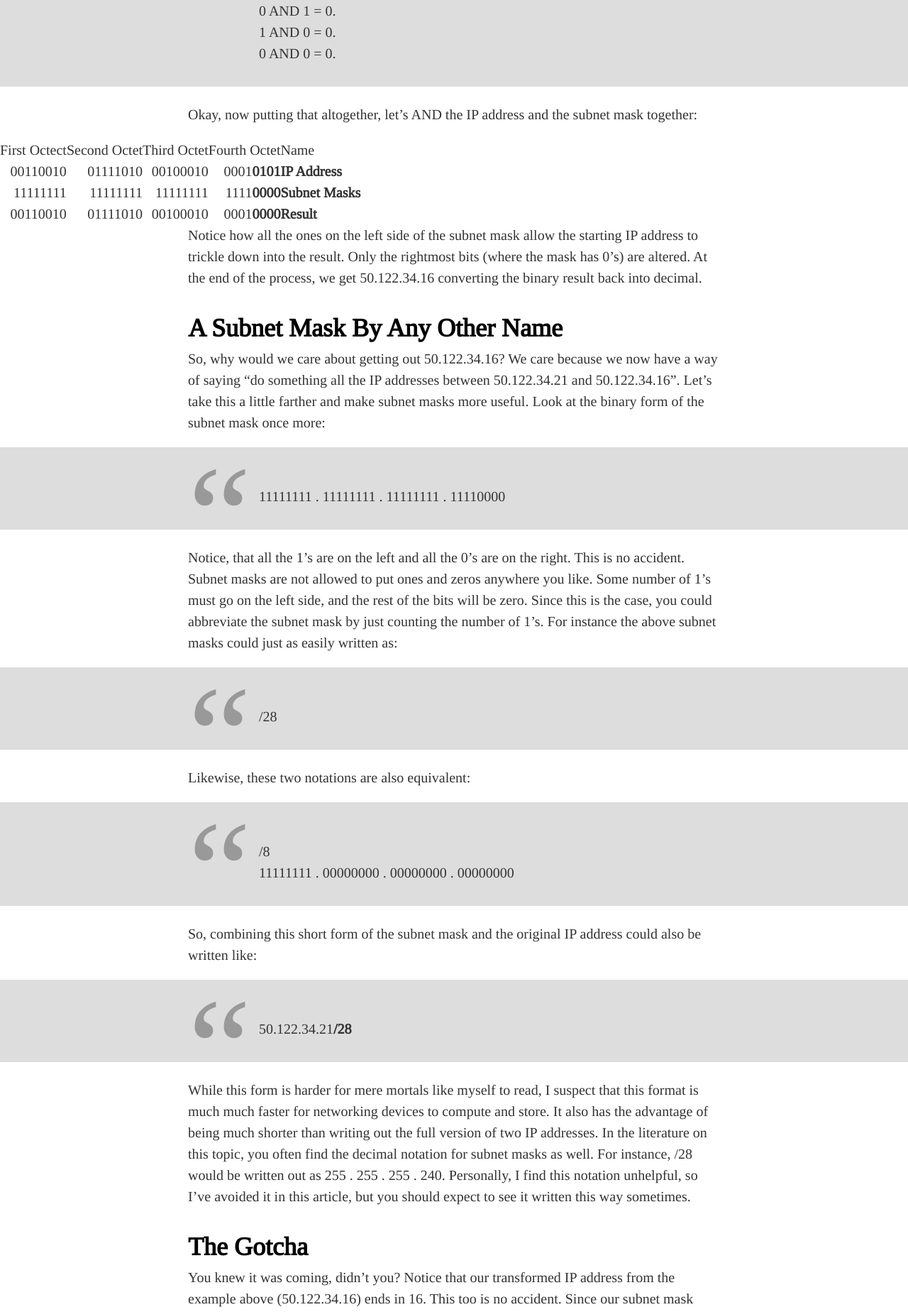
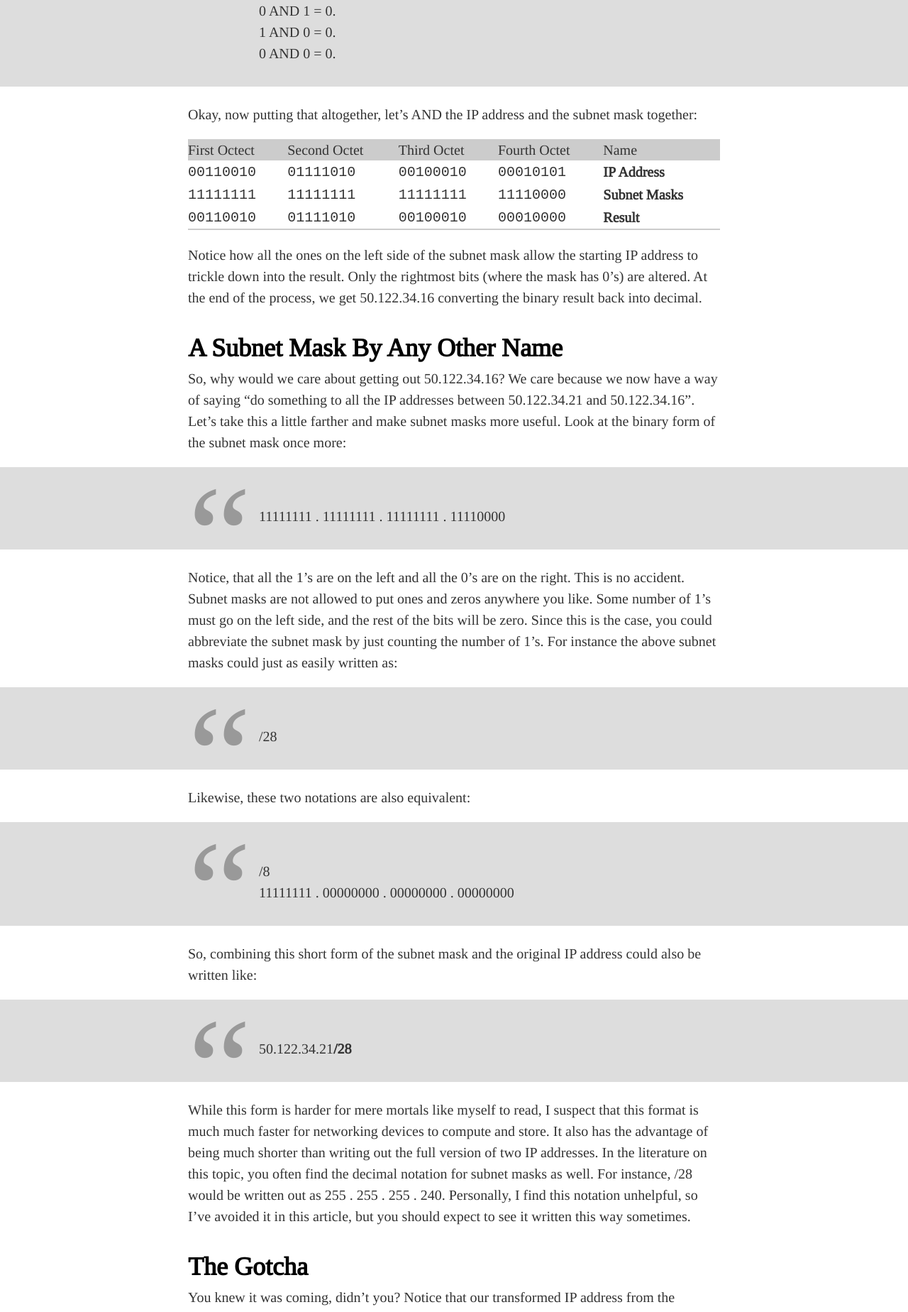
Before and after one commit to brycefisher/brycefisher.github.io-jekyll, a Jekyll site: the page built from _posts/2013-10-05-the-missing-guide-to-subnet-masks.md, in a window 1280 px wide. Shown: the part 1312-3160 px from the top of the page at 71% size. Built offline with Jekyll 4.4.1, drawn with Linux system fonts in a browser that asks for light colours; comment, search, counter and statistics services are not loaded.

Commit message:
Formatted simple tables for subnet mask guide

```diff
--- a/_posts/2013-10-05-the-missing-guide-to-subnet-masks.md
+++ b/_posts/2013-10-05-the-missing-guide-to-subnet-masks.md
@@ -28,18 +28,18 @@ All subnet masks use boolean AND to combine the IP Address and the mask. Let's r
 
 Okay, now putting that altogether, let's AND the IP address and the subnet mask together:
 
-| First Octect | Second Octet | Third Octet | Fourth Octet | Name |
-|------------------:|---------------------:|------------------:|---------------------:|:---------------------|
-| 00110010  | 01111010 | 00100010 | 0001**0101** | **IP Address**      |
-| 11111111   | 11111111  | 11111111   | 1111**0000**  | **Subnet Masks** |
-| 00110010 | 01111010 | 00100010  | 0001**0000** | **Result**             |
+|First Octect |Second Octet |Third Octet |Fourth Octet |              Name|
+|-------------|-------------|------------|-------------|------------------|
+|`00110010`   |`01111010`   |`00100010`  |`00010101`   |    **IP Address**|
+|`11111111`   |`11111111`   |`11111111`  |`11110000`   |  **Subnet Masks**|
+|`00110010`   |`01111010`   |`00100010`  |`00010000`   |        **Result**|
 
 Notice how all the ones on the left side of the subnet mask allow the starting IP address to trickle down into the result. Only the rightmost bits (where the mask has 0's) are altered. At the end of the process, we get 50.122.34.16 converting the binary result back into decimal.
 
 A Subnet Mask By Any Other Name
 -----------------------------------------------------
 
-So, why would we care about getting out 50.122.34.16? We care because we now have a way of saying "do something all the IP addresses between 50.122.34.21 and 50.122.34.16". Let's take this a little farther and make subnet masks more useful. Look at the binary form of the subnet mask once more:
+So, why would we care about getting out 50.122.34.16? We care because we now have a way of saying "do something to all the IP addresses between 50.122.34.21 and 50.122.34.16". Let's take this a little farther and make subnet masks more useful. Look at the binary form of the subnet mask once more:
 
 > 11111111 . 11111111 . 11111111 . 11110000
 
--- a/css/screen.css
+++ b/css/screen.css
@@ -308,14 +308,17 @@ blockquote + h2, blockquote + h3, blockquote + h4, blockquote + h5, blockquote +
 @media screen and (min-width: 624px) { .node-article .article-header datetime { width: 600px; margin-right: auto; margin-left: auto; } }
 @media screen and (min-width: 800px) { .node-article .article-header datetime { width: 750px; } }
 .node-article .article-body { padding-bottom: 60px; }
-.node-article .article-body ul, .node-article .article-body ol, .node-article .article-body p { margin-bottom: 1em; }
-@media screen and (max-width: 623px) { .node-article .article-body ul, .node-article .article-body ol, .node-article .article-body p { padding-left: 6px; padding-right: 6px; } }
-@media screen and (min-width: 624px) { .node-article .article-body ul, .node-article .article-body ol, .node-article .article-body p { width: 600px; margin-right: auto; margin-left: auto; } }
-@media screen and (min-width: 800px) { .node-article .article-body ul, .node-article .article-body ol, .node-article .article-body p { width: 750px; } }
+.node-article .article-body ul, .node-article .article-body ol, .node-article .article-body p, .node-article .article-body table { margin-bottom: 1em; }
+@media screen and (max-width: 623px) { .node-article .article-body ul, .node-article .article-body ol, .node-article .article-body p, .node-article .article-body table { padding-left: 6px; padding-right: 6px; } }
+@media screen and (min-width: 624px) { .node-article .article-body ul, .node-article .article-body ol, .node-article .article-body p, .node-article .article-body table { width: 600px; margin-right: auto; margin-left: auto; } }
+@media screen and (min-width: 800px) { .node-article .article-body ul, .node-article .article-body ol, .node-article .article-body p, .node-article .article-body table { width: 750px; } }
 .node-article .article-body ul ul, .node-article .article-body ul ol, .node-article .article-body ol ol, .node-article .article-body ol ul { margin-bottom: 0; }
 .node-article .article-body ul li, .node-article .article-body ol li { margin-left: 1.2em; }
 .node-article .article-body ul { list-style: outside square; }
 .node-article .article-body ol { list-style: outside decimal; }
+.node-article .article-body table { border-bottom: 2px solid #ccc; }
+.node-article .article-body th { background-color: #ccc; }
+.node-article .article-body th, .node-article .article-body td { text-align: left; }
 .node-article .article-footer { margin: 0 -12px; }
 .node-article .article-footer .article-call-to-action { text-align: center; padding: 12px; margin-bottom: 24px; background-color: #ddd; }
 .node-article .article-footer .article-call-to-action a.primary-cta { display: block; margin: 24px auto; color: white; border-radius: 6px; width: 200px; text-decoration: none; background-color: #7db9e8; *zoom: 1; filter: progid:DXImageTransform.Microsoft.gradient(gradientType=0, startColorstr='#FF7DB9E8', endColorstr='#FF1E5799'); background-image: -webkit-gradient(linear, 50% 0%, 50% 100%, color-stop(0%, #7db9e8), color-stop(50%, #2989d8), color-stop(100%, #1e5799)); background-image: -webkit-linear-gradient(top, #7db9e8 0%, #2989d8 50%, #1e5799 100%); background-image: -moz-linear-gradient(top, #7db9e8 0%, #2989d8 50%, #1e5799 100%); background-image: -o-linear-gradient(top, #7db9e8 0%, #2989d8 50%, #1e5799 100%); background-image: linear-gradient(top, #7db9e8 0%, #2989d8 50%, #1e5799 100%); -webkit-box-shadow: 0px 0px 12px 0px rgba(0, 0, 0, 0.75); -moz-box-shadow: 0px 0px 12px 0px rgba(0, 0, 0, 0.75); box-shadow: 0px 0px 12px 0px rgba(0, 0, 0, 0.75); }
--- a/sass/screen.scss
+++ b/sass/screen.scss
@@ -88,11 +88,14 @@ blockquote + h6 { padding-top: 24px; }
   .article-body {
     padding-bottom: 60px;
 
-    ul, ol, p { margin-bottom: 1em; @include centered-content; }
+    ul, ol, p, table { margin-bottom: 1em; @include centered-content; }
     ul ul, ul ol, ol ol, ol ul { margin-bottom: 0; }
     ul li, ol li { margin-left: 1.2em; }
     ul { list-style: outside square; }
     ol { list-style: outside decimal; }
+    table { border-bottom:2px solid #ccc; }
+    th { background-color: #ccc; }
+    th, td { text-align: left; }
   }
 
   .article-footer {
```
